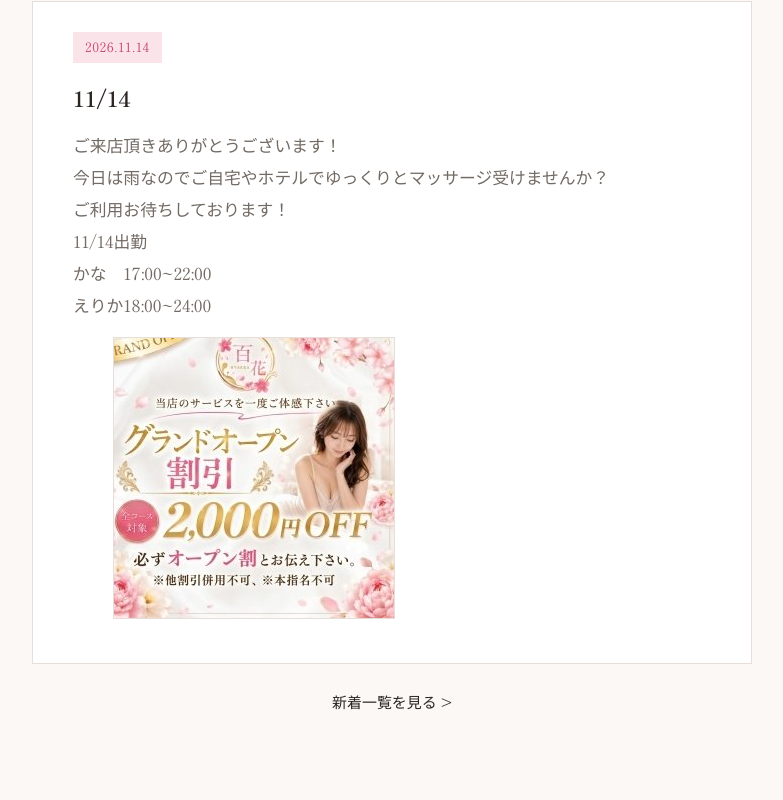
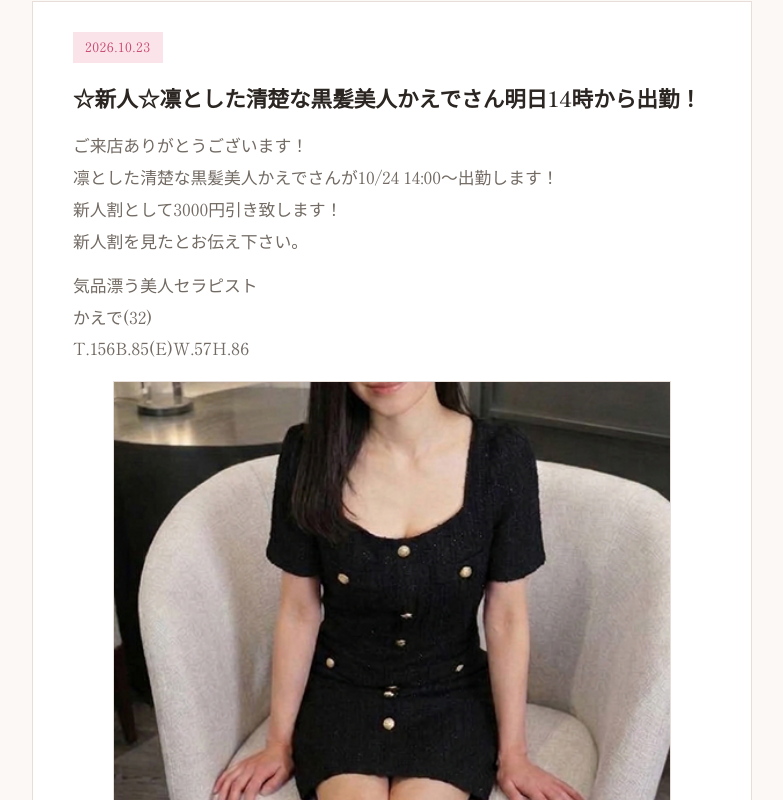
Before and after one commit to masatoshinagoya/KAREN, a plain HTML site: page index.html in a window 1280 px wide. Shown: the part 3400-4200 px from the top of the page, without its empty margins (248-1031 px from the left). Drawn offline with Linux system fonts and the light colour scheme; files whose address does not match are found by name.

Commit message:
新着情報 自動更新 2026-11-15 10:07
下げた 2026-11-14 11/14（エステ魂に表示されていません。ID 54341432）
トップページ「☆新人☆凛とした清楚な黒髪美人かえでさん明日14時から出勤！」

```diff
--- a/index.html
+++ b/index.html
@@ -194,10 +194,16 @@
 
     <div class="news__list">
       <article class="news-item">
-        <time class="news-item__date" datetime="2026-11-14T11:38">2026.11.14</time>
-        <h3 class="news-item__title">11/14</h3>
-        <p class="news-item__text">ご来店頂きありがとうございます！<br>今日は雨なのでご自宅やホテルでゆっくりとマッサージ受けませんか？<br>ご利用お待ちしております！<br>11/14出勤<br>かな　17:00~22:00<br>えりか18:00~24:00</p>
-        <figure class="news-item__img news-item__img--original"><img src="images/news/54341432.jpg" alt="お知らせの画像" width="280" height="280" loading="lazy"></figure>
+        <time class="news-item__date" datetime="2026-10-23T15:06">2026.10.23</time>
+        <h3 class="news-item__title">☆新人☆凛とした清楚な黒髪美人かえでさん明日14時から出勤！</h3>
+        <p class="news-item__text">ご来店ありがとうございます！<br>
+          凛とした清楚な黒髪美人かえでさんが10/24 14:00〜出勤します！<br>
+          新人割として3000円引き致します！<br>
+          新人割を見たとお伝え下さい。</p>
+        <p class="news-item__text">気品漂う美人セラピスト<br>
+          <a href="therapist/06.html">かえで(32)</a><br>
+          T.156B.85(E)W.57H.86</p>
+        <figure class="news-item__img"><img src="images/news/kaede_debut.jpg" alt="新人セラピスト かえで" width="480" height="640" loading="lazy"></figure>
       </article>
     </div>
 
```
Also changed, not shown: news.html (+0 -7 lines).
